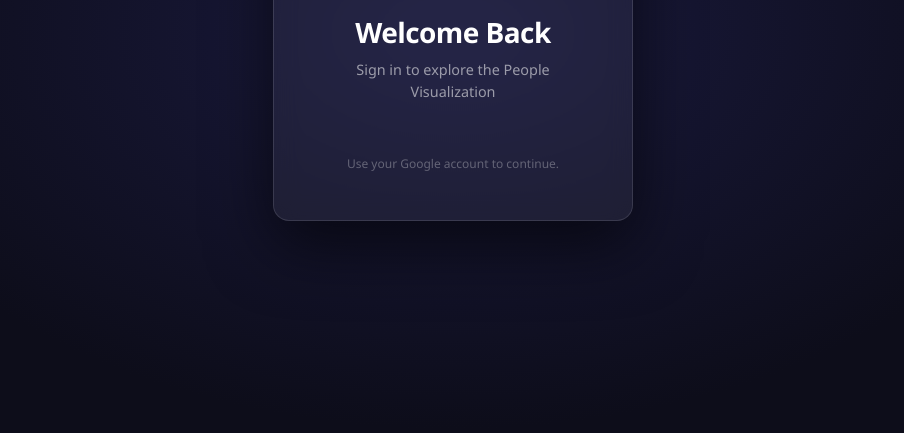
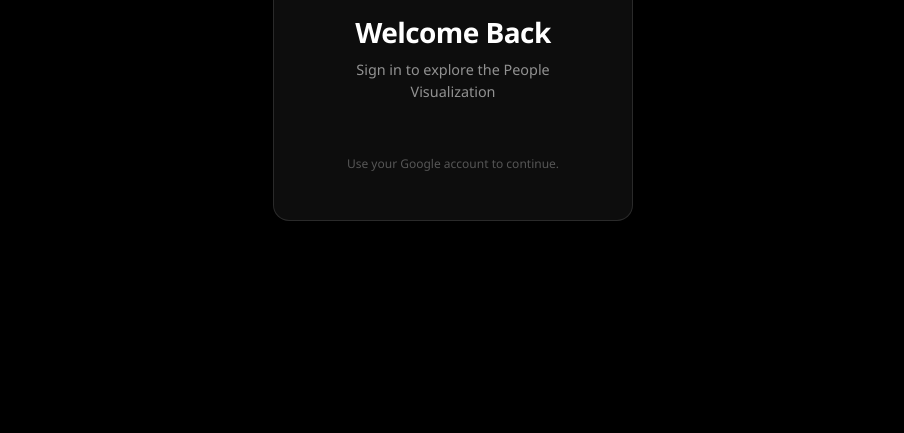
Before and after one commit to Barook118/kasatria-viz, a website built with Vite: page kasatria-viz/index.html in a window 1280 px wide. Shown: the part 367-800 px from the top of the page, without its empty margins (187-1091 px from the left). Built offline with nearby package versions, Linux system fonts and the light colour scheme; no server answers.

Commit message:
black background for login and app

```diff
--- a/kasatria-viz/src/style.css
+++ b/kasatria-viz/src/style.css
@@ -11,7 +11,7 @@
   width: 100%;
   height: 100%;
   overflow: hidden;
-  background: #0d0d1a;
+  background: #000000;
   font-family: 'Segoe UI', system-ui, sans-serif;
   color: #ffffff;
 }
@@ -25,7 +25,7 @@
   display: flex;
   align-items: center;
   justify-content: center;
-  background: radial-gradient(ellipse at center, #1a1a3e 0%, #0d0d1a 70%);
+  background: #000000;
   z-index: 1000;
 }
 
```
